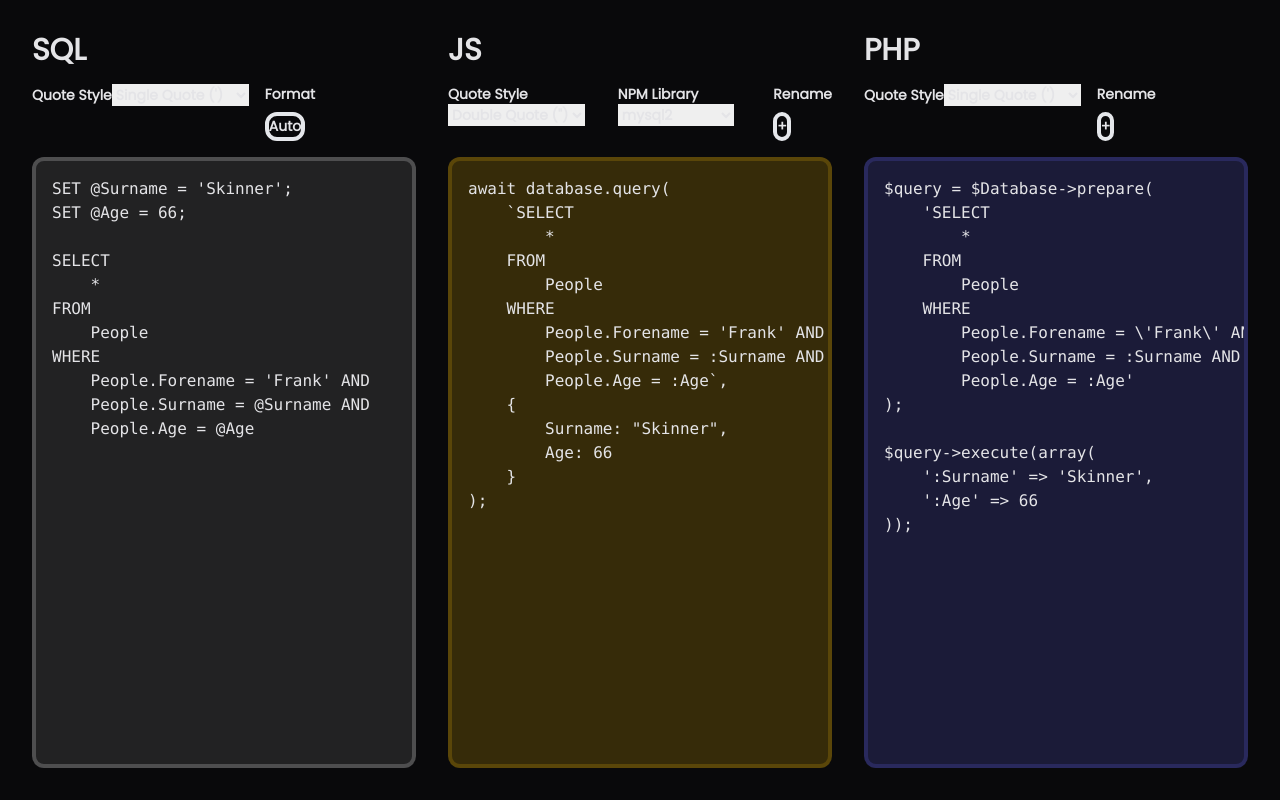
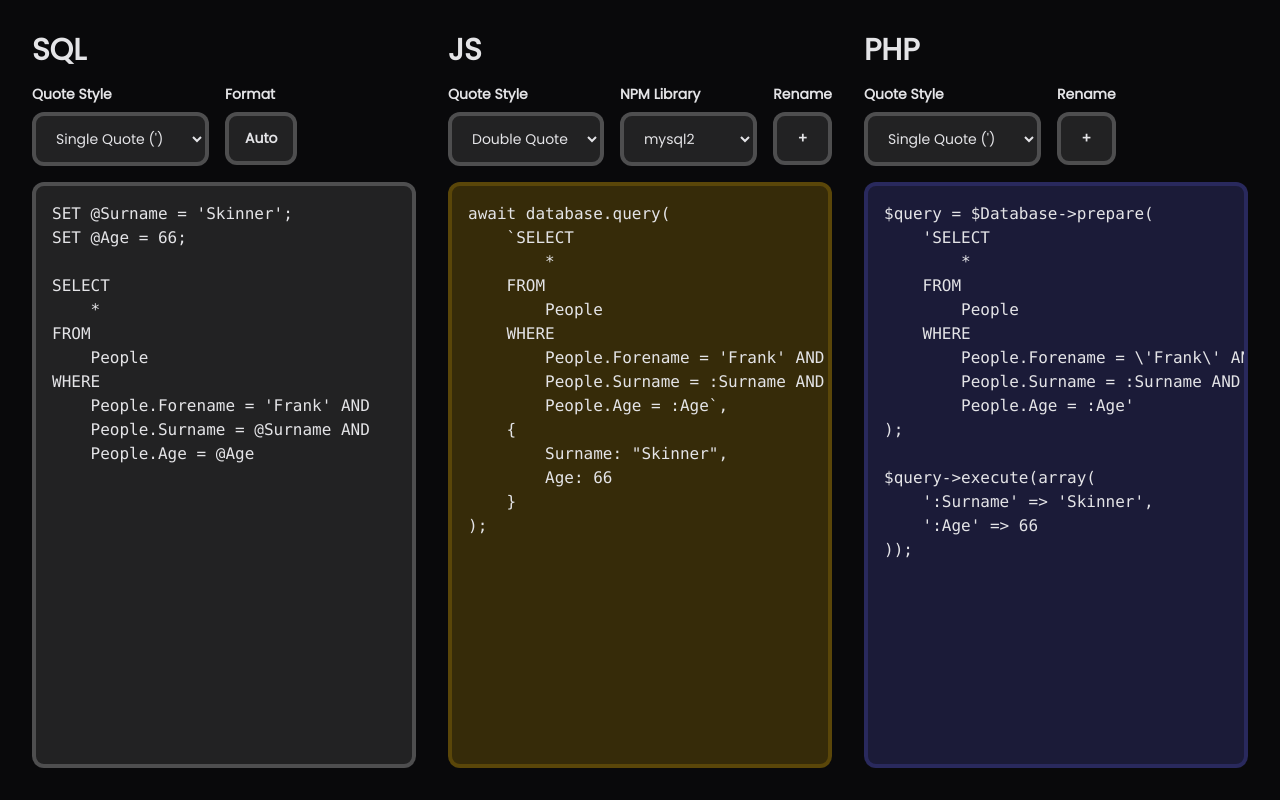
Before and after one commit to lukesrw/sql-converter, a Next.js app: page / in a window 1280 px wide. Built offline with nearby package versions, Linux system fonts and the light colour scheme.

Commit message:
Updated to use variants

```diff
--- a/src/components/Button.tsx
+++ b/src/components/Button.tsx
@@ -1,6 +1,6 @@
 import { ButtonHTMLAttributes, PropsWithChildren } from "react";
 import { twMerge } from "tailwind-merge";
-import { INPUT_STYLE } from "./Label";
+import { INPUT_VARIANTS } from "./Inputs/Variants";
 
 export interface ButtonProps
     extends PropsWithChildren,
@@ -10,7 +10,7 @@ export function Button(props: ButtonProps) {
     return (
         <button
             className={twMerge(
-                INPUT_STYLE,
+                INPUT_VARIANTS.base,
                 "flex justify-center items-center hover:bg-white/20 disabled:hover:bg-white/10 active:bg-white/40 border-4 hover:border-white/40 active:border-white/80 disabled:hover:border-white/20 disabled:opacity-50 rounded-xl mt-2 font-bold",
                 props.className
             )}
--- a/src/components/Inputs/Select.tsx
+++ b/src/components/Inputs/Select.tsx
@@ -1,8 +1,9 @@
 import { Dispatch, SetStateAction } from "react";
 import { twMerge } from "tailwind-merge";
-import { INPUT_STYLE } from "../Label";
+import { INPUT_VARIANTS } from "./Variants";
 
 export interface SelectProps {
+    variant: keyof typeof INPUT_VARIANTS;
     value: string;
     setValue: Dispatch<SetStateAction<string>>;
     options: Record<string, string>;
@@ -11,7 +12,7 @@ export interface SelectProps {
 export function Select(props: SelectProps) {
     return (
         <select
-            className={twMerge(INPUT_STYLE, "focus:border-white/40")}
+            className={twMerge(INPUT_VARIANTS.base, "focus:border-white/40")}
             value={props.value}
             onChange={(event) => props.setValue(event.currentTarget.value)}
         >
--- a/src/components/Inputs/TextInput.tsx
+++ b/src/components/Inputs/TextInput.tsx
@@ -1,6 +1,6 @@
 import { Dispatch, SetStateAction } from "react";
 import { twMerge } from "tailwind-merge";
-import { INPUT_STYLE } from "../Label";
+import { INPUT_VARIANTS } from "./Variants";
 
 export interface TextInputProps {
     value: string;
@@ -11,7 +11,7 @@ export function TextInput(props: TextInputProps) {
     return (
         <input
             value={props.value}
-            className={twMerge(INPUT_STYLE)}
+            className={twMerge(INPUT_VARIANTS.base)}
             onChange={(event) => props.setValue(event.currentTarget.value)}
         ></input>
     );
```
